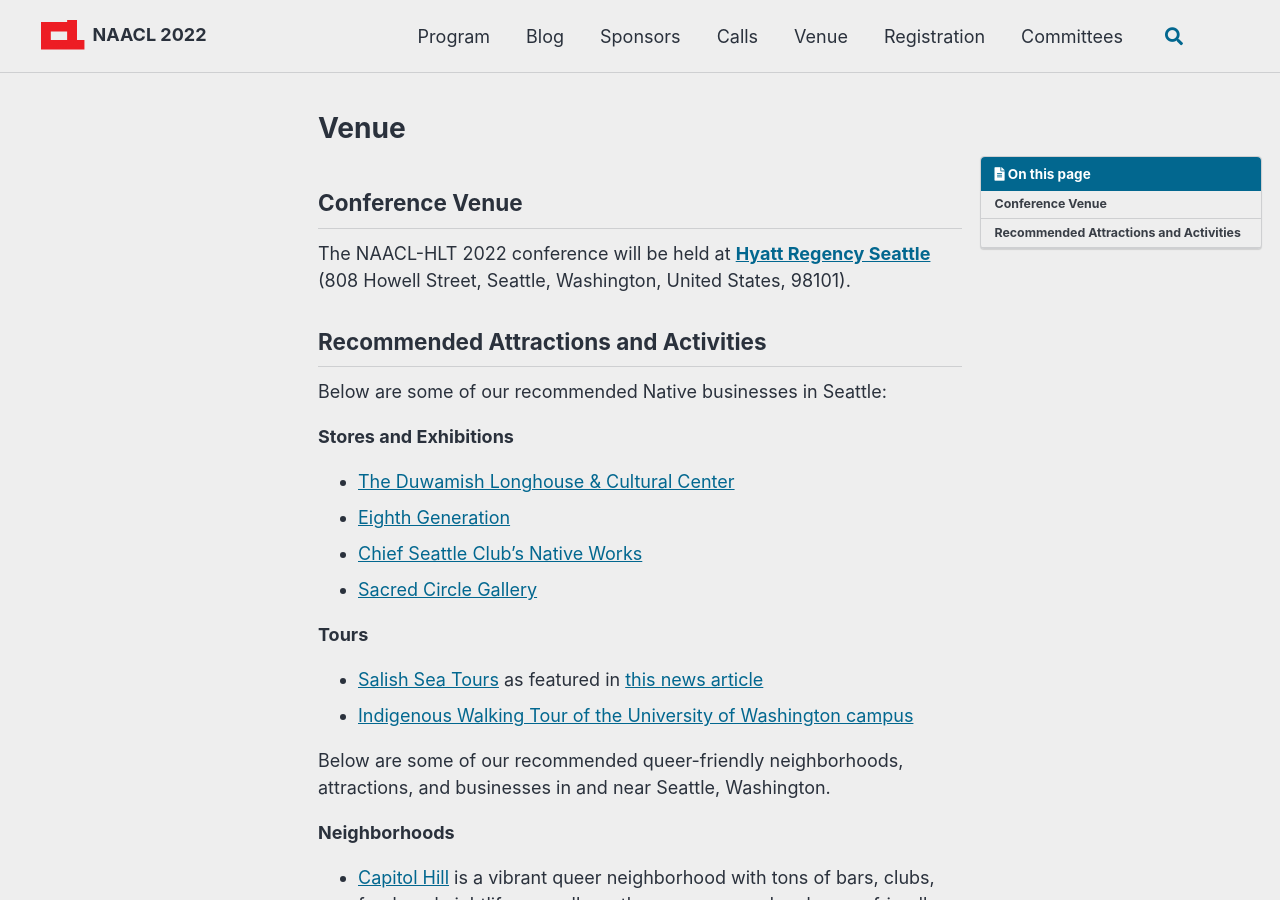
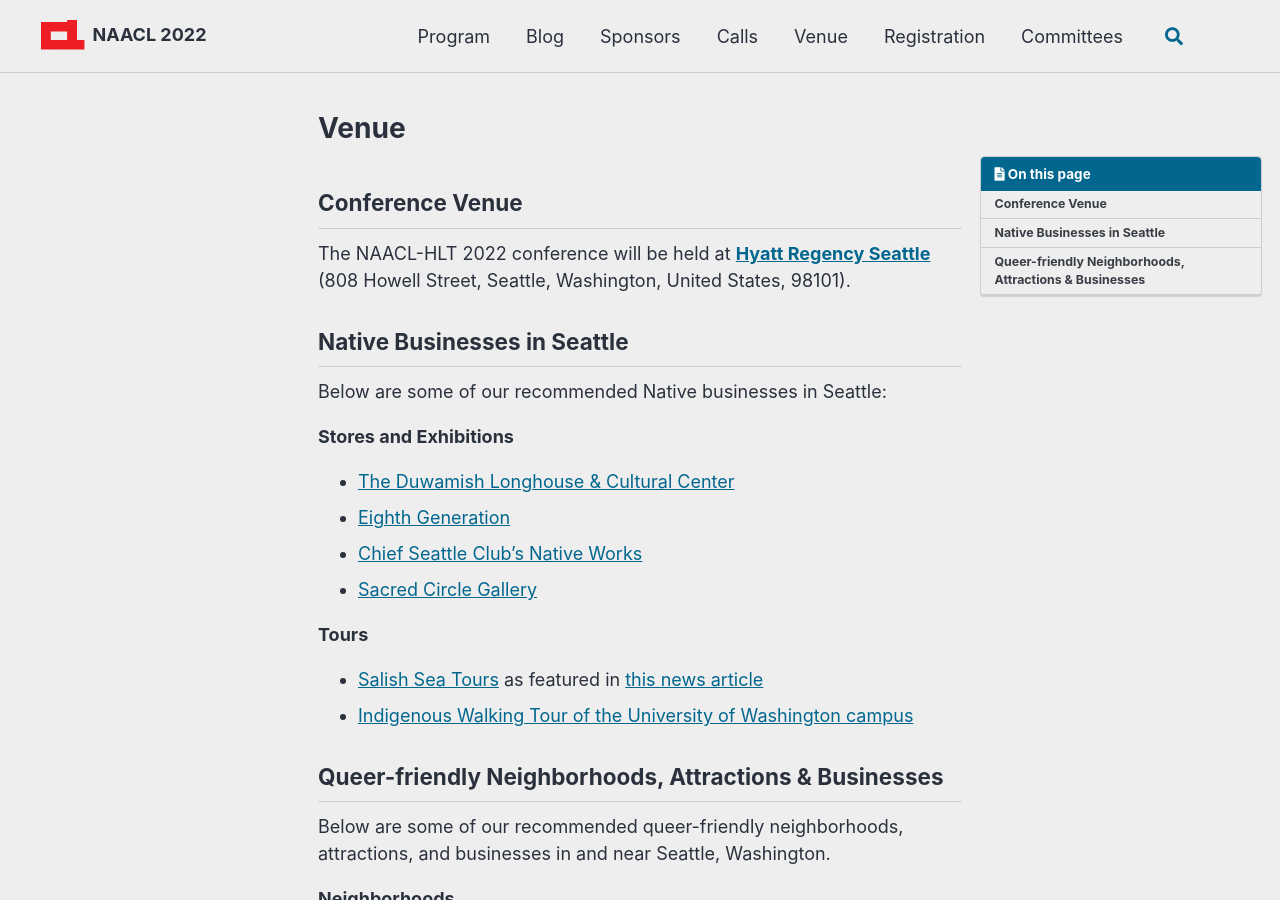
Before and after one commit to naacl-org/naacl-2022-website, a Jekyll site: the page built from _pages/venue.md, in a window 1280 px wide and 900 px high. Built offline with Jekyll 4.4.1, drawn with Linux system fonts in a browser that asks for light colours; cached includes are drawn as plain includes; comment, search, counter and statistics services are not loaded.

Commit message:
Reformat venue.md

```diff
--- a/_pages/venue.md
+++ b/_pages/venue.md
@@ -9,7 +9,7 @@ toc: true
 
 The NAACL-HLT 2022 conference will be held at [**Hyatt Regency Seattle**](https://www.hyatt.com/en-US/hotel/washington/hyatt-regency-seattle/sears) (808 Howell Street, Seattle, Washington, United States, 98101).
 
-## Recommended Attractions and Activities
+## Native Businesses in Seattle
 
 Below are some of our recommended Native businesses in Seattle:
 
@@ -24,6 +24,8 @@ Below are some of our recommended Native businesses in Seattle:
 
 * [Salish Sea Tours](https://www.salishseatours.com/) as featured in [this news article](https://www.thenewstribune.com/news/state/washington/article252380503.html)
 * [Indigenous Walking Tour of the University of Washington campus](https://www.washington.edu/news/2021/09/22/get-to-know-the-uw-campus-with-indigenous-walking-tour/)
+
+## Queer-friendly Neighborhoods, Attractions & Businesses
 
 Below are some of our recommended queer-friendly neighborhoods, attractions, and businesses in and near Seattle, Washington.
 
```
